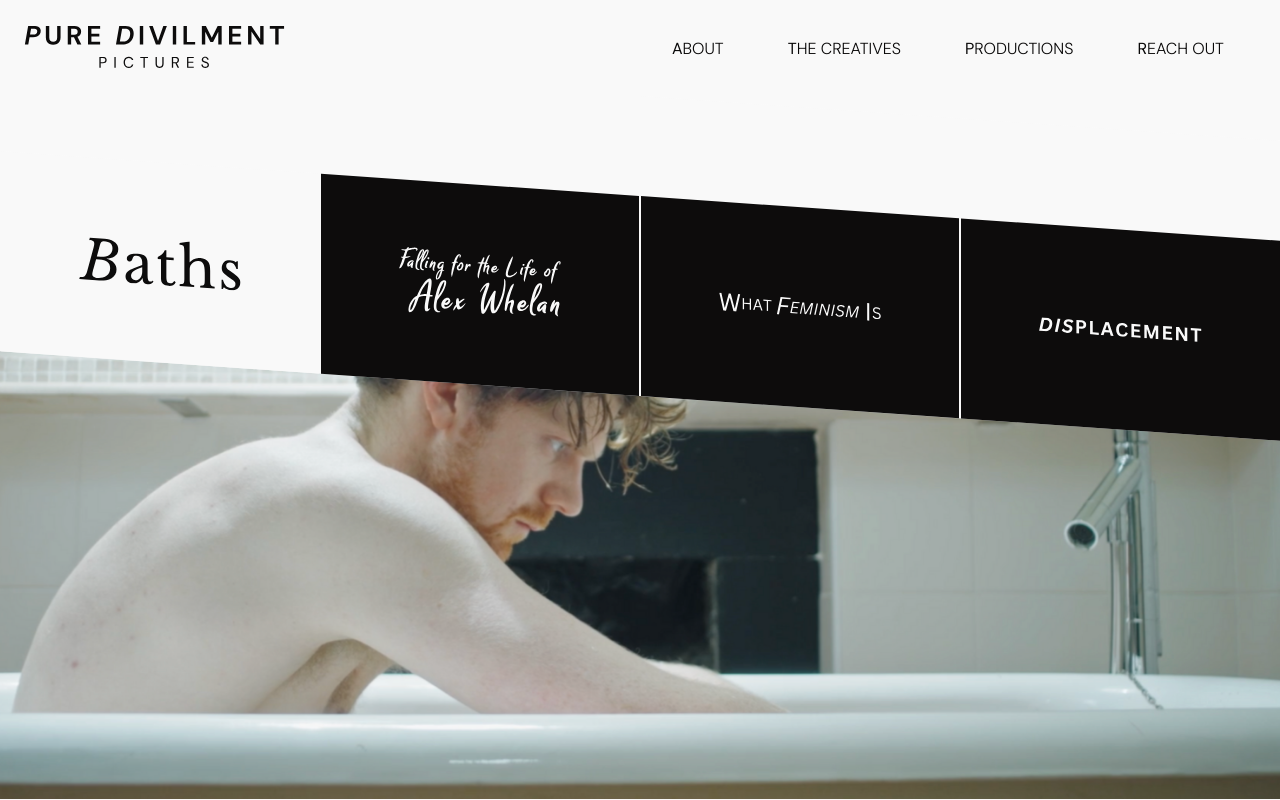
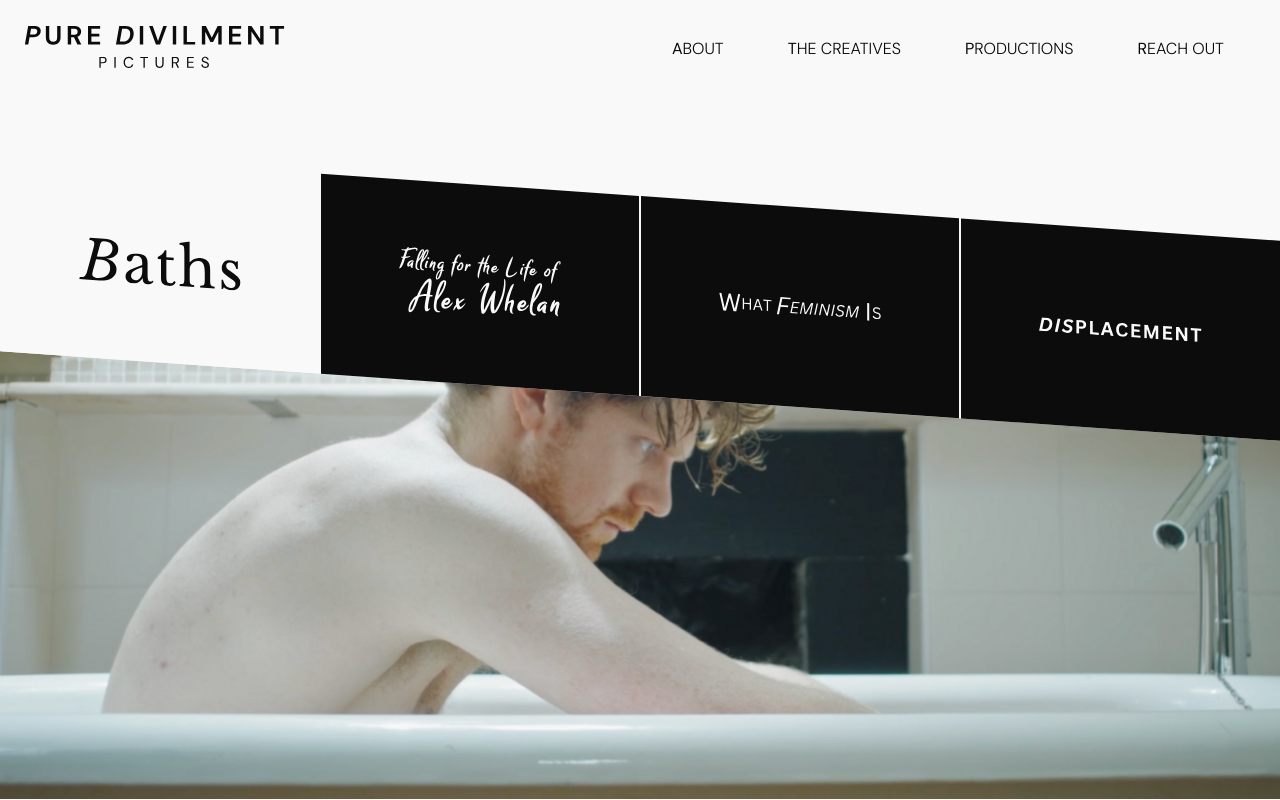
Before and after one commit to kailafitz/pure-divilment-pictures, a React (Create React App) app: page /test/productions/1 in a window 1280 px wide. Shown: the top 800 px of the page. Built offline with nearby package versions, Linux system fonts and the light colour scheme.

Commit message:
Changes made to hover effect on productions page

```diff
--- a/src/Pages/Productions/index.tsx
+++ b/src/Pages/Productions/index.tsx
@@ -93,7 +93,8 @@ const Productions = () => {
                 xs={10}
                 md={3}
                 onMouseOver={() => {
-                  setSelectProduction("");
+                  if (Number(selectProduction) !== index + 1)
+                    setSelectProduction("");
                   item.production.coverImage !== "Coming Soon"
                     ? setHoverImage(item.production.coverImage)
                     : setHoverImage(white);
--- a/src/Pages/Productions/styles.tsx
+++ b/src/Pages/Productions/styles.tsx
@@ -66,10 +66,11 @@ export const ProductionCoverImage = styled(Box)(({ theme }) => ({
   display: "none",
   [theme.breakpoints.up("md")]: {
     marginTop: theme.spacing(-20),
+    // clipPath: "polygon(0 0, 100% 21%, 100% 100%, 0% 100%)",
     width: "100%",
     // backgroundPosition: "top center",
     backgroundSize: "cover",
-    backgroundPosition: "100% 100%",
+    // backgroundPosition: "100% 100%",
     backgroundRepeat: "no-repeat",
     display: "flex",
     flexDirection: "column",
```
